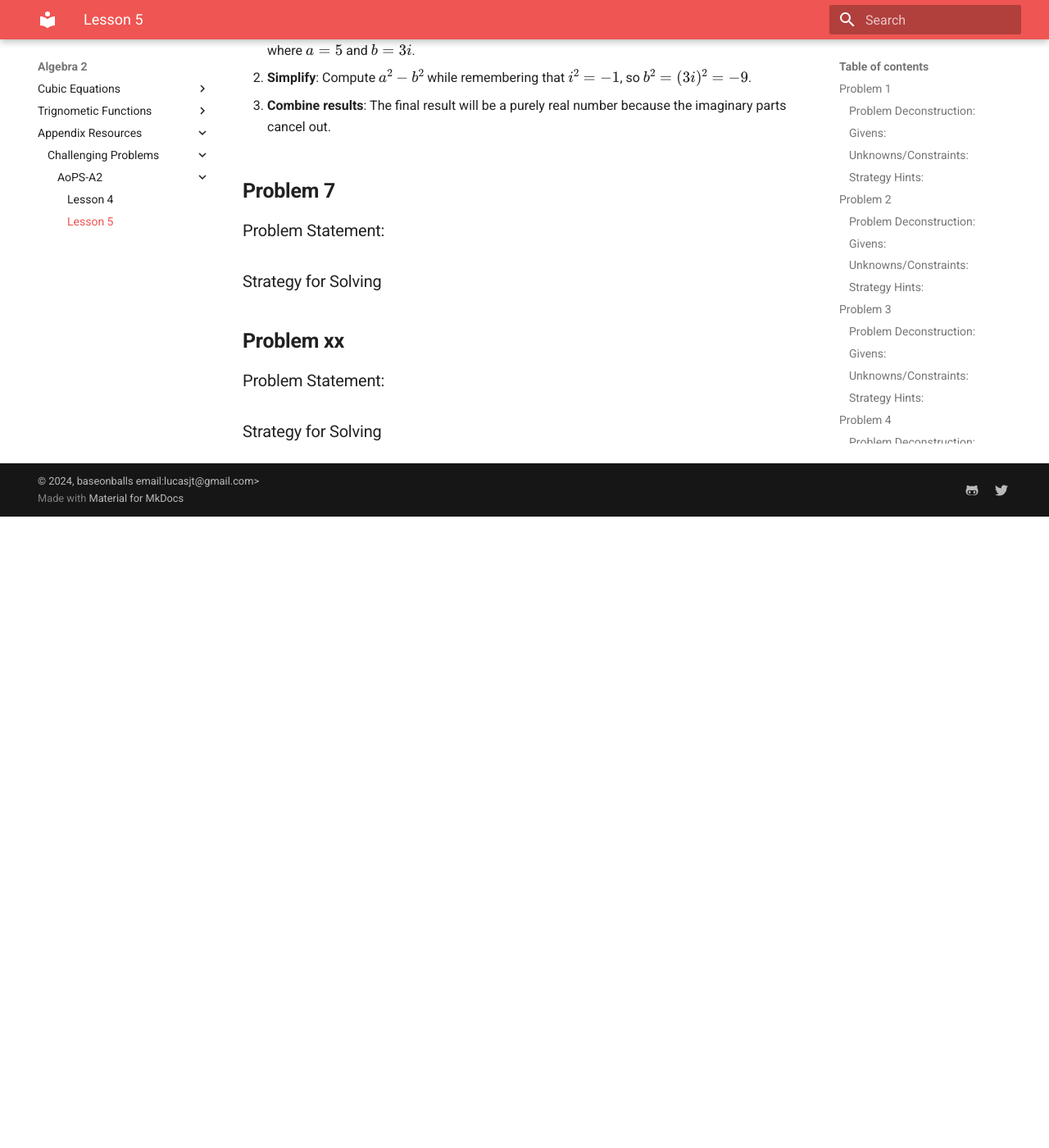
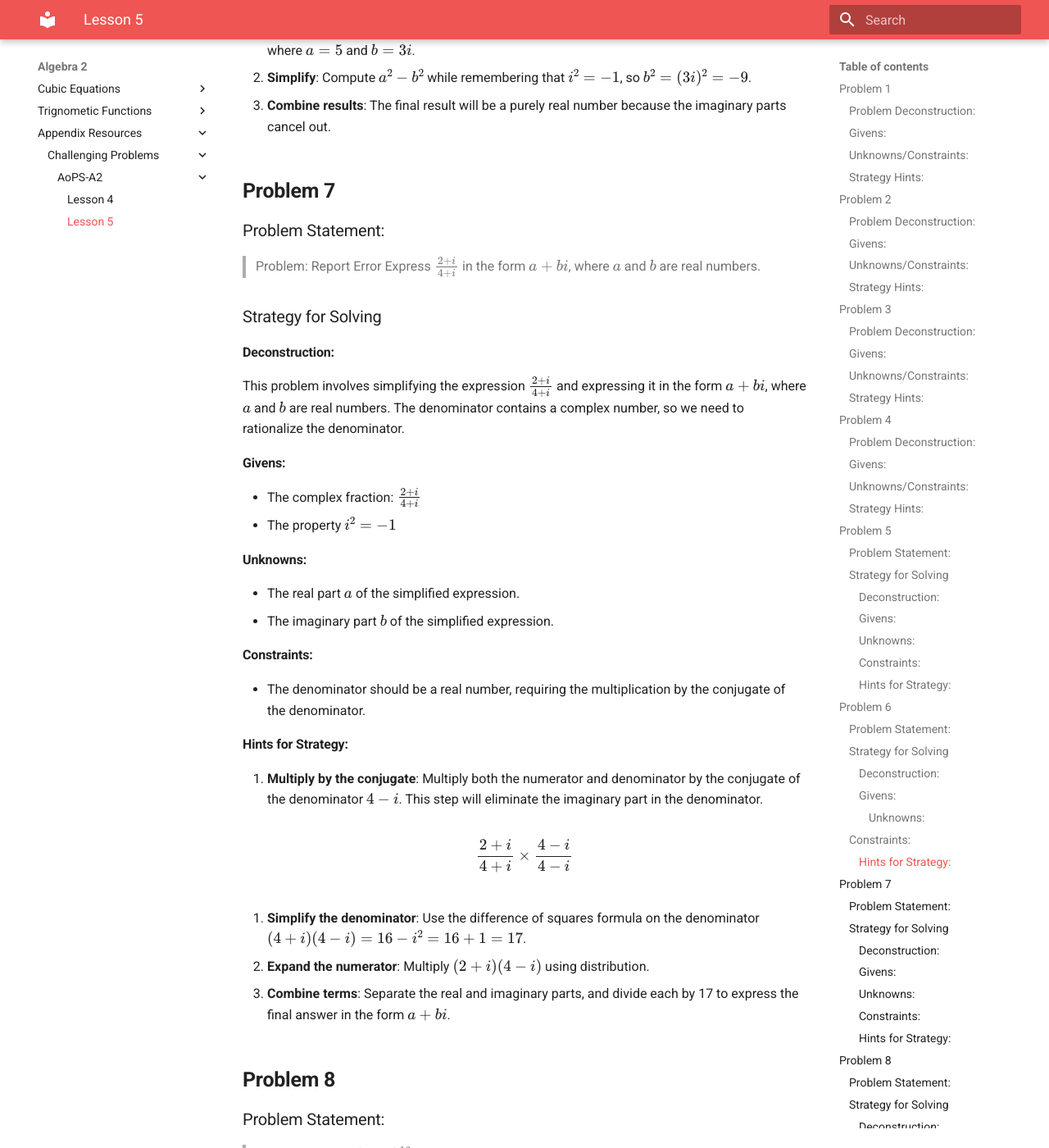
Before and after one commit to baseonballs/mpower-sitedocs, an MkDocs documentation site: the page built from site-docs/mathematics/a2/hw/aops/hw.05.md, in a window 1280 px wide and 1400 px high, scrolled down 7065 px. Shown: the whole window at 82% size. Built offline with MkDocs 1.6.1 and Material for MkDocs 9.7.7, drawn with Linux system fonts in a browser that asks for light colours; formulas are drawn with MathJax 3; before the commit the page ends 7695 px from its top, so only the background shows below that; some of the changed text lies outside the part shown.

Commit message:
formatting of solution hw5

```diff
--- a/site-docs/mathematics/a2/hw/aops/hw.05.md
+++ b/site-docs/mathematics/a2/hw/aops/hw.05.md
@@ -259,10 +259,131 @@ The problem asks for the product of two complex numbers in the form \((5 + 3i)(5
 
 ### Problem Statement:
 
+>Problem:	Report Error
+Express $\frac{2+i}{4+i}$ in the form $a+bi$, where $a$ and $b$ are real numbers.
+
+### Strategy for Solving
+
+#### Deconstruction:
+
+This problem involves simplifying the expression \(\frac{2+i}{4+i}\) and expressing it in the form \(a + bi\), where \(a\) and \(b\) are real numbers. The denominator contains a complex number, so we need to rationalize the denominator.
+
+#### Givens:
+
+- The complex fraction: \(\frac{2+i}{4+i}\)
+- The property \(i^2 = -1\)
+
+#### Unknowns:
+
+- The real part \(a\) of the simplified expression.
+- The imaginary part \(b\) of the simplified expression.
+
+#### Constraints:
+
+- The denominator should be a real number, requiring the multiplication by the conjugate of the denominator.
+
+#### Hints for Strategy:
+
+1. **Multiply by the conjugate**: Multiply both the numerator and denominator by the conjugate of the denominator \(4 - i\). This step will eliminate the imaginary part in the denominator.
+
+\[
+\frac{2+i}{4+i} \times \frac{4-i}{4-i}
+\]
+
+2. **Simplify the denominator**: Use the difference of squares formula on the denominator \((4+i)(4-i) = 16 - i^2 = 16 + 1 = 17\).
+
+3. **Expand the numerator**: Multiply \((2+i)(4-i)\) using distribution.
+
+4. **Combine terms**: Separate the real and imaginary parts, and divide each by 17 to express the final answer in the form \(a+bi\).
+
+
+## **Problem 8**
+
+### Problem Statement:
+
+>Find the value of $(1+i)^{16}$.
+
+### Strategy for Solving
+
+#### Deconstruction:
+
+We need to find the value of \((1 + i)^{16}\) using only elementary algebraic methods (Algebra 1 level). This involves expanding powers of complex numbers by repeated multiplication. We can break the problem down by finding patterns in the powers of \((1 + i)\).
+
+#### Givens:
+
+- The complex number \(1 + i\)
+- The exponent \(16\)
+- The property \(i^2 = -1\)
+
+#### Unknown:
+
+- The value of \((1 + i)^{16}\)
+
+#### Constraints:
+
+- Only use basic algebraic methods (no polar form or De Moivre's Theorem).
+
+#### Hints for Strategy:
+
+1. **Find lower powers of \((1+i)\)**: First, calculate small powers of \(1 + i\) and look for a repeating pattern.
+
+2. **Multiply step-by-step**: Use the results of smaller powers of \(1 + i\) to build up to \((1+i)^{16}\).
+
+#### Step-by-Step Expansion:
+
+1. **First power**:
+
+\[
+(1 + i)^1 = 1 + i
+\]
+
+2. **Second power**:
+
+\[
+(1 + i)^2 = (1 + i)(1 + i) = 1^2 + 2(1)(i) + i^2 = 1 + 2i + (-1) = 2i
+\]
+
+3. **Third power**:
+
+\[
+(1 + i)^3 = (1 + i)^2 \times (1 + i) = 2i \times (1 + i) = 2i + 2i^2 = 2i + 2(-1) = -2 + 2i
+\]
+
+4. **Fourth power**:
+
+
+\[
+(1 + i)^4 = (-2 + 2i) \times (1 + i) = (-2)(1) + (-2)(i) + (2i)(1) + (2i)(i)
+\]
+
+   Simplifying:
+
+\[
+= -2 - 2i + 2i + 2i^2 = -2 + 2(-1) = -2 - 2 = -4
+\]
+
+#### Recognizing the Pattern:
+
+Notice that \((1 + i)^4 = -4\), a real number. We can now use this result to find higher powers.
+
+5. **Sixteenth power**:
+
+   Since \((1 + i)^4 = -4\), then:
+
+\[
+(1 + i)^{16} = \left((1 + i)^4\right)^4 = (-4)^4 = 256
+\]
+
+Thus, \((1 + i)^{16} = 256\).
+
+
+## **Problem 9**
+
+### Problem Statement:
+
 >
 
 ### Strategy for Solving
-
 
 
 ## **Problem xx**
```
